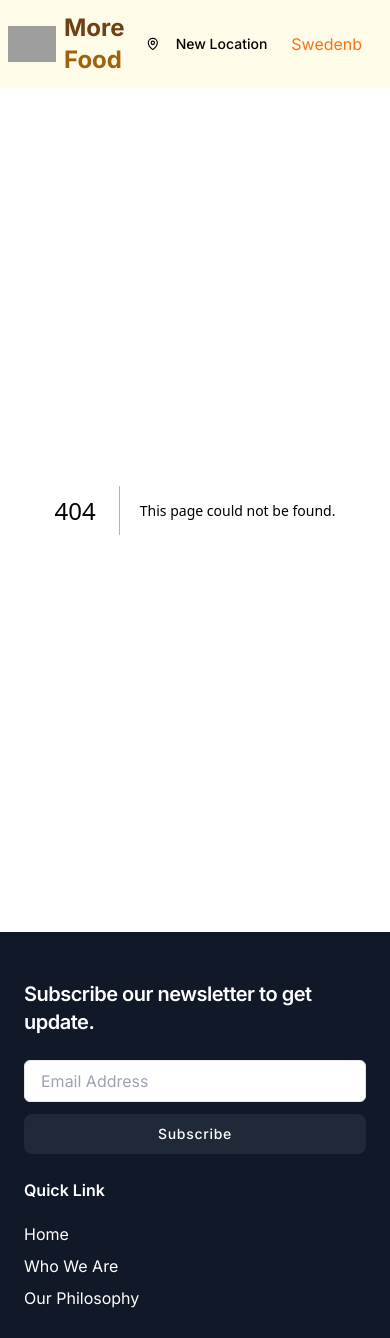
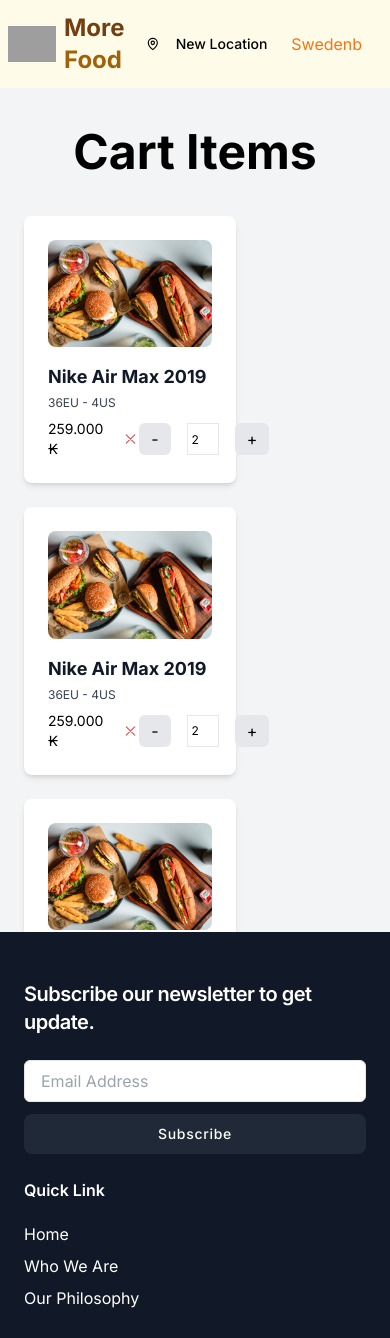
Before and after one commit to thesuman74/nextjs-food, a Next.js app: page /cart in a window 390 px wide. Before the commit this address had no page. Shown: the top 1338 px of the page. Built offline with nearby package versions, Linux system fonts and the light colour scheme; grey boxes are pictures that could not be loaded.

Commit message:
responsiveness added

```diff
--- /dev/null
+++ b/app/cart/page.tsx
@@ -0,0 +1,12 @@
+import AddtoCart from "@/components/addtocart/AddtoCart";
+import React from "react";
+
+const page = () => {
+  return (
+    <div>
+      <AddtoCart />
+    </div>
+  );
+};
+
+export default page;
--- a/app/wishlist/layout.tsx
+++ b/app/wishlist/layout.tsx
@@ -9,15 +9,15 @@
   children: React.ReactNode;
 }) {
   return (
-    <main className="max-w-screen-2xl mx-auto h-full flex ">
-      <div className="w-1/4 h-screen left-0 p-0 m-0  ">
-        <FilterSection />
-        {/* <FilterSeek /> */}
+    <main className="max-w-screen-2xl mx-auto h-full flex space-x-3">
+      <div className="min-[900px]:w-1/4 h-screen ">
+        <FilterSection  />
       </div>
-      <div className="w-3/4  mr-10 mt-0  ">
-        <SearchBar />
-
-        {children}
+      <div className=" w-full min-[900px]:w-3/4  mr-10 mt-0  ">
+        <div className="container ">
+          <SearchBar />
+          {children}
+        </div>
       </div>
     </main>
   );
--- /dev/null
+++ b/components/addtocart/AddtoCart.tsx
@@ -0,0 +1,102 @@
+import React from "react";
+
+const AddtoCart = async () => {
+  const data = Array(3).fill(null);
+  return (
+    <div>
+      <div className="h-screen bg-gray-100 pt-10">
+        <h1 className="mb-10 text-center text-5xl font-bold">Cart Items</h1>
+
+        <div className="w-2/3">
+          <div className="mx-auto max-w-7xl px-6 xl:px-0">
+            {/* Container for cards */}
+            <div className="grid grid-cols-1 md:grid-cols-2 lg:grid-cols-3 gap-6">
+              {/* Map through data to render cards */}
+              {data.map((_, index) => (
+                <div key={index} className="rounded-lg bg-white shadow-md">
+                  <div className="p-6">
+                    <img
+                      src="/Images/food1.png"
+                      alt="product-image"
+                      className="w-full rounded-lg"
+                    />
+                    <div className="mt-4">
+                      <h2 className="text-lg font-bold text-gray-900">
+                        Nike Air Max 2019
+                      </h2>
+                      <p className="mt-1 text-xs text-gray-700">36EU - 4US</p>
+                      <div className="flex justify-between items-center mt-2">
+                        <div className="flex items-center space-x-4">
+                          <p className="text-sm">259.000 ₭</p>
+                          <svg
+                            xmlns="http://www.w3.org/2000/svg"
+                            fill="none"
+                            viewBox="0 0 24 24"
+                            strokeWidth="1.5"
+                            stroke="currentColor"
+                            className="h-5 w-5 cursor-pointer text-red-500 hover:text-red-700"
+                          >
+                            <path
+                              strokeLinecap="round"
+                              strokeLinejoin="round"
+                              d="M6 18L18 6M6 6l12 12"
+                            />
+                          </svg>
+                        </div>
+                        <div className="flex items-center space-x-4">
+                          <span className="cursor-pointer bg-gray-200 rounded-md px-3 py-1">
+                            {" "}
+                            -{" "}
+                          </span>
+                          <input
+                            className="h-8 w-8 border bg-white text-center text-xs outline-none"
+                            type="number"
+                            value="2"
+                            min="1"
+                          />
+                          <span className="cursor-pointer bg-gray-200 rounded-md px-3 py-1">
+                            {" "}
+                            +{" "}
+                          </span>
+                        </div>
+                      </div>
+                    </div>
+                  </div>
+                </div>
+              ))}
+            </div>
+          </div>
+        </div>
+
+        {/* card 1 sent */}
+        <div className="w-1/3">
+          {/* Additional content for card 2 */}
+          <div className="mt-6 rounded-lg bg-white p-6 shadow-md">
+            <div className="mb-2 flex justify-between">
+              <p className="text-gray-700">Subtotal</p>
+              <p className="text-gray-700">$129.99</p>
+            </div>
+            <div className="flex justify-between">
+              <p className="text-gray-700">Shipping</p>
+              <p className="text-gray-700">$4.99</p>
+            </div>
+            <hr className="my-4" />
+            <div className="flex justify-between">
+              <p className="text-lg font-bold">Total</p>
+              <div className="">
+                <p className="mb-1 text-lg font-bold">$134.98 USD</p>
+                <p className="text-sm text-gray-700">including VAT</p>
+              </div>
+            </div>
+            <button className="mt-6 w-full rounded-md bg-blue-500 py-1.5 font-medium text-blue-50 hover:bg-blue-600">
+              Check out
+            </button>
+          </div>
+        </div>
+        {/* card 2 ends  */}
+      </div>
+    </div>
+  );
+};
+
+export default AddtoCart;
--- a/components/cards/DownloadSectionCard.tsx
+++ b/components/cards/DownloadSectionCard.tsx
@@ -2,8 +2,7 @@
 
 export const DownloadSectionCard = () => {
   return (
-    <div>
-      <div className="relative container my-5 mx-auto bg-slate-200 max-w-7xl h-auto sm:h-[400px] rounded-xl grid grid-cols-1 sm:grid-cols-2 overflow-x-visible overflow-y-hidden">
+    <div className="relative container my-5 mx-auto bg-slate-200  h-auto sm:h-[400px] rounded-xl grid grid-cols-1 sm:grid-cols-2  overflow-y-hidden">
       <div className="flex justify-center items-center z-10">
         <img
           src="/Images/friends.png"
@@ -12,9 +11,7 @@
         />
       </div>
       <div className="flex flex-col justify-center p-4 sm:p-0 space-y-3">
-          <span className="font-medium text-3xl sm:text-5xl">
-            Among The Best
-          </span>
+        <span className="font-medium text-3xl sm:text-5xl">Among The Best</span>
         <div className="bg-blue-950 w-full p-3 rounded-r-full text-white sm:-ml-11 text-center">
           <span className="underline text-orange-400 text-xl sm:text-3xl font-semibold">
             Personalized
@@ -74,6 +71,5 @@
         </div>
       </div>
     </div>
-    </div>
   );
 };
--- a/components/filter/FilterContents.tsx
+++ b/components/filter/FilterContents.tsx
@@ -3,7 +3,7 @@
 
 const FilterContents = () => {
   return (
-    <div className="  h-screen max-w-[300px] fixed top-30 space-y-5 rounded-lg border overflow-y-auto  hide-scroll-bar border-gray-100 bg-slate-100 p-5 z-20">
+    <div className="  h-screen max-w-[300px]   fixed top-30 space-y-5 rounded-lg border overflow-y-auto  hide-scroll-bar border-gray-100 bg-slate-100 p-5 z-20">
       <h2 className="text-center text-xl">Filter</h2>
 
       {/* Sort by section */}
--- a/components/filter/FilterSectionCard.tsx
+++ b/components/filter/FilterSectionCard.tsx
@@ -4,7 +4,7 @@
 
 const FilterSection = () => {
   return (
-    <div className="hidden md:block">
+    <div className="hidden min-[900px]:block ">
       <FilterContents />
     </div>
   );
--- a/components/filter/FilterSeek.tsx
+++ b/components/filter/FilterSeek.tsx
@@ -12,7 +12,7 @@
 
 const FilterSeek = () => {
   return (
-    <div className="block md:hidden">
+    <div className="block lg:hidden">
       <Sheet>
         <SheetTrigger className="h-screen ">
           {" "}
--- a/components/ui/NavBar.tsx
+++ b/components/ui/NavBar.tsx
@@ -53,7 +53,7 @@
                   </a>
                 </li>
                 <li>
-                  <a href="#" className="transition hover:text-yellow-700">
+                  <a href="/cart" className="transition hover:text-yellow-700">
                     Cart
                   </a>
                 </li>
--- a/components/ui/SearchBar.tsx
+++ b/components/ui/SearchBar.tsx
@@ -6,7 +6,7 @@
     <div>
       <div className="mx-auto flex  max-w-7xl  items-center ">
         <div className="relative flex h-12 w-full items-center overflow-hidden rounded-lg bg-white shadow-lg">
-          <div className="grid h-full w-12 place-items-center text-gray-300">
+          <div className="grid h-full w-12 place-items-center text-gray-300 max-[760]:block">
             <svg
               xmlns="http://www.w3.org/2000/svg"
               className="h-6 w-6"
```
Lines whose indentation alone changed are shown as unchanged.
